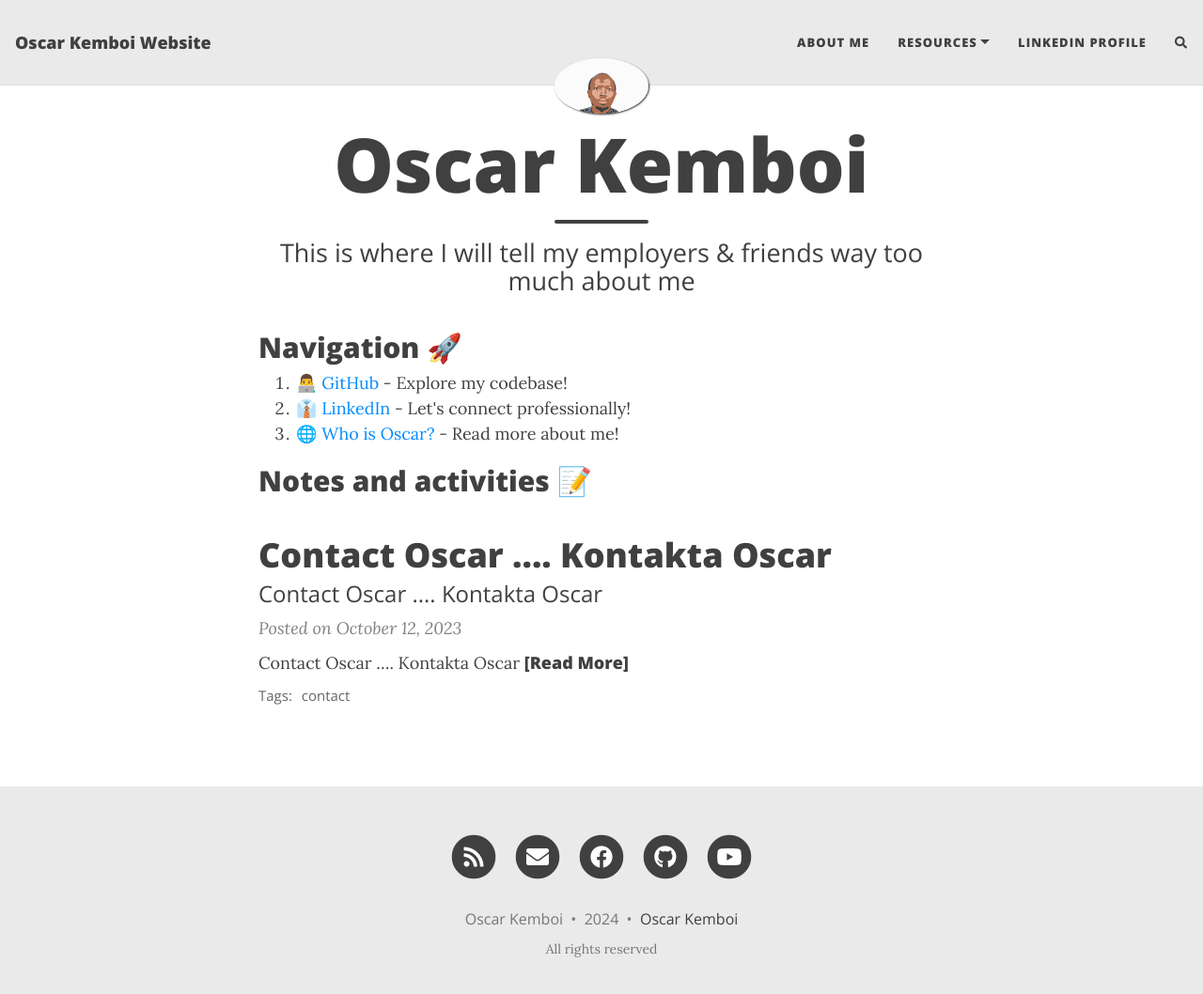
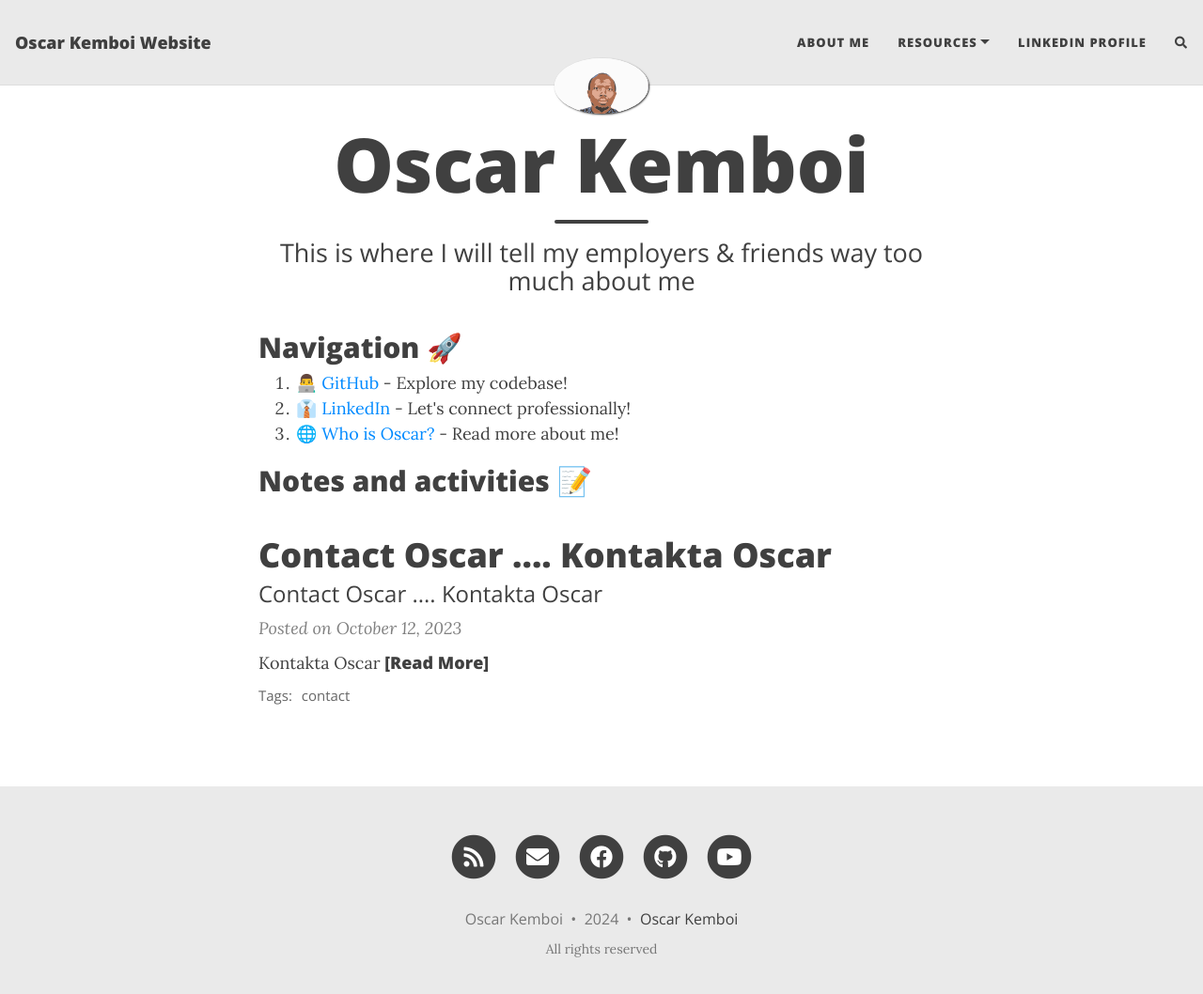
Before and after one commit to chito365/2023, a Jekyll site: the page built from index.html, in a window 1280 px wide and 1071 px high. Shown: the top 1058 px of the window at 94% size. Built offline with Jekyll 4.4.1, drawn with Linux system fonts in a browser that asks for light colours; nearby versions of some CDN libraries; the list of posts is cut into pages by our own code; comment, search, counter and statistics services are not loaded.

Commit message:
Update 2023-10-12-contact-me.md

```diff
--- a/_posts/2023-10-12-contact-me.md
+++ b/_posts/2023-10-12-contact-me.md
@@ -3,13 +3,13 @@
 title: Contact Oscar .... Kontakta Oscar
 subtitle: Contact Oscar .... Kontakta Oscar
 gh-repo: chito365/2023
-gh-badge: [star, fork, follow]
+gh-badge: [star, follow]
 tags: [contact]
 comments: true
 ---
 
 
-**Contact Oscar .... Kontakta Oscar**
+**Kontakta Oscar**
 
  <p style="text-align: center; margin-top: 50px;">
         <p style="background-color: #fff; padding: 20px; border-radius: 8px; box-shadow: 0 0 10px rgba(0, 0, 0, 0.1); width: 300px; margin: 0 auto;">
```
